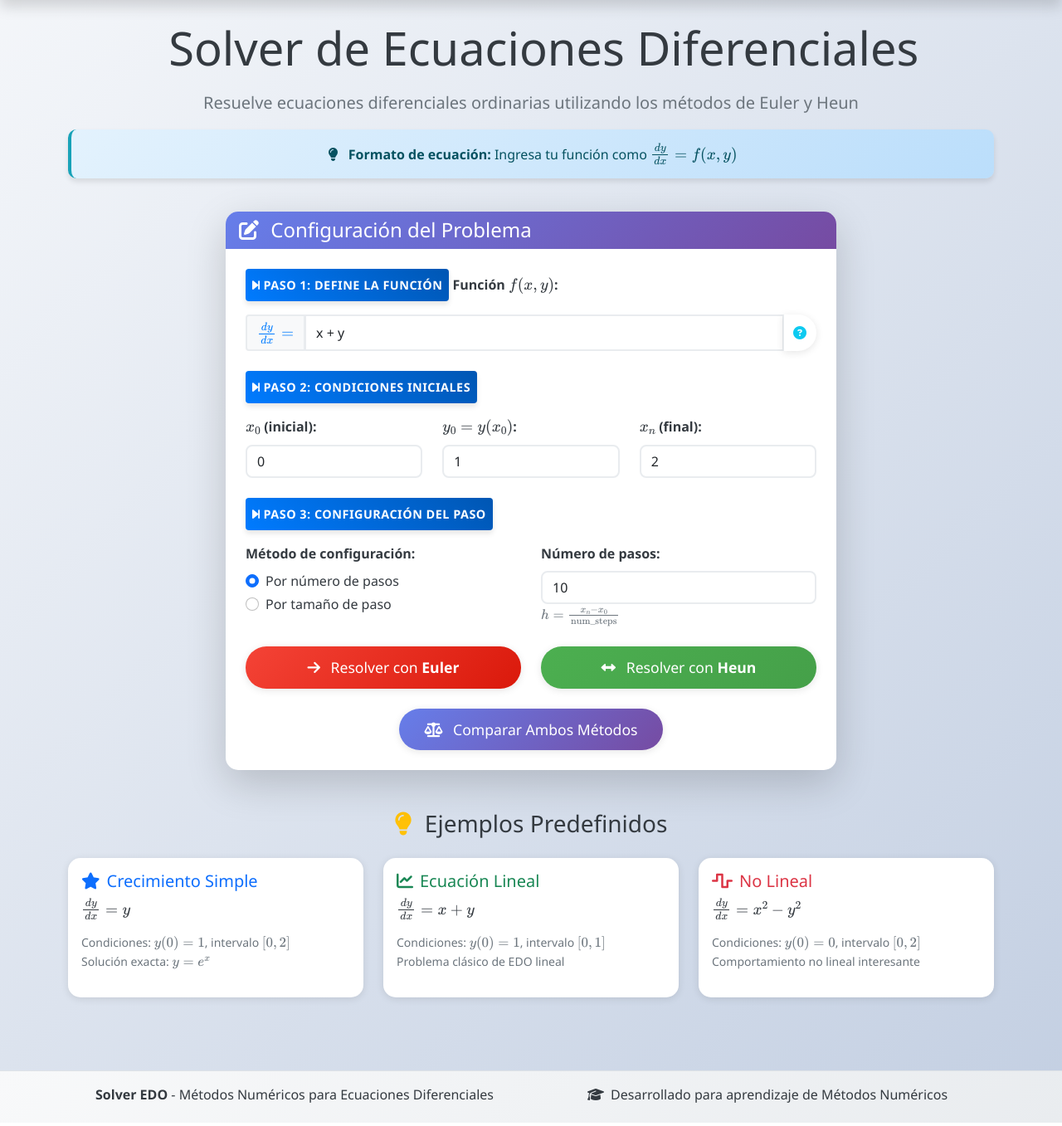
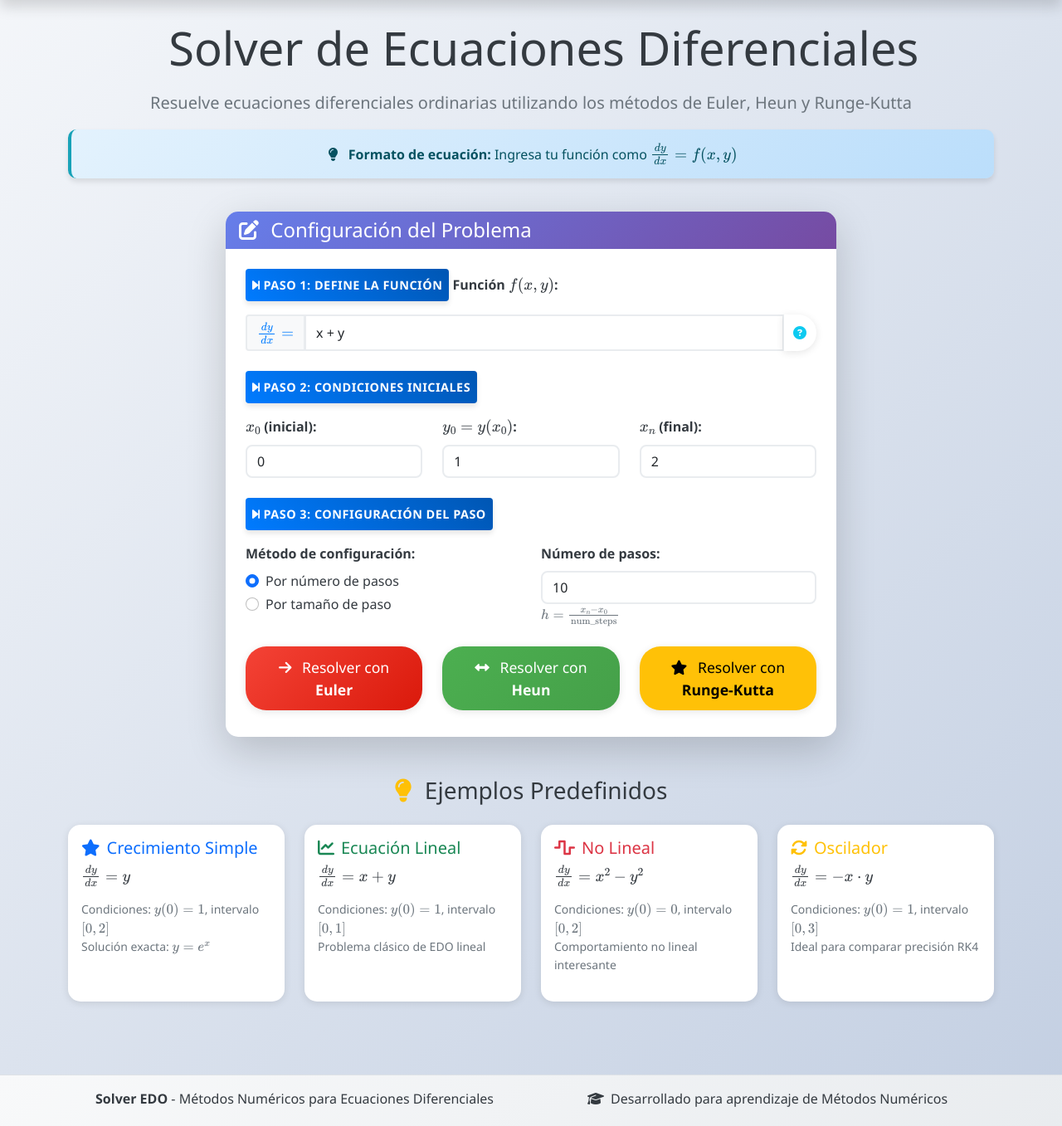
Before and after one commit to Jerorsag/App-Euler-Heun, a Flask app: page / in a window 1280 px wide. Shown: the part 64-1421 px from the top of the page at 83% size. Run offline with Flask 3, Linux system fonts and the light colour scheme.

Commit message:
Second Commit [NEW] RK Method

```diff
--- a/app.py
+++ b/app.py
@@ -7,6 +7,7 @@ from config import Config
 # Importar modelos de métodos numéricos
 from models.euler import EulerMethod
 from models.heun import HeunMethod
+from models.runge_kutta import RungeKuttaMethod
 
 # Importar utilidades
 from utils.plotter import create_ode_plot
@@ -135,6 +136,58 @@ def solve_heun():
     except Exception as e:
         return jsonify({'error': f'Error en el cálculo: {str(e)}'}), 500
 
+@app.route('/solve_runge_kutta', methods=['POST'])
+def solve_runge_kutta():
+    """Resolver ecuación diferencial usando método de Runge-Kutta."""
+    try:
+        # Obtener datos del formulario
+        data = request.get_json() if request.is_json else request.form
+
+        function_str = data['function']
+        x0 = float(data['x0'])
+        y0 = float(data['y0'])
+        xn = float(data['xn'])
+
+        # Determinar si es por número de pasos o tamaño de paso
+        if 'num_steps' in data and data['num_steps']:
+            num_steps = int(data['num_steps'])
+            h = (xn - x0) / num_steps
+        else:
+            h = float(data['step_size'])
+            num_steps = int((xn - x0) / h)
+
+        # Validar función
+        if not validate_function(function_str):
+            return jsonify({'error': 'Función inválida. Use sintaxis Python válida.'}), 400
+
+        # Resolver usando método de Runge-Kutta
+        rk = RungeKuttaMethod(function_str, x0, y0, h, num_steps)
+        results = rk.solve()
+
+        # Generar gráfica
+        plot_filename = f"runge_kutta_plot_{datetime.now().strftime('%Y%m%d_%H%M%S')}.png"
+        plot_path = create_ode_plot(results, "Método de Runge-Kutta", plot_filename)
+
+        # Guardar en historial
+        save_to_history({
+            'method': 'Runge-Kutta',
+            'function': function_str,
+            'x0': x0, 'y0': y0, 'xn': xn,
+            'h': h, 'steps': num_steps,
+            'timestamp': datetime.now().isoformat(),
+            'plot': plot_filename
+        })
+
+        return render_template('results.html',
+                               results=results,
+                               method_name="Método de Runge-Kutta",
+                               plot_url=f"static/plots/{plot_filename}",
+                               function=function_str,
+                               parameters={'x0': x0, 'y0': y0, 'xn': xn, 'h': h})
+
+    except Exception as e:
+        return jsonify({'error': f'Error en el cálculo: {str(e)}'}), 500
+
 
 @app.route('/history')
 def history():
--- a/templates/index.html
+++ b/templates/index.html
@@ -36,7 +36,7 @@
                 Solver de Ecuaciones Diferenciales
             </h1>
             <p class="lead text-muted">
-                Resuelve ecuaciones diferenciales ordinarias utilizando los métodos de <strong>Euler</strong> y <strong>Heun</strong>
+                Resuelve ecuaciones diferenciales ordinarias utilizando los métodos de <strong>Euler</strong>, <strong>Heun</strong> y <strong>Runge-Kutta</strong>
             </p>
             <div class="alert alert-info">
                 <i class="fas fa-lightbulb me-2"></i>
@@ -188,27 +188,27 @@
                         <!-- Botones de acción -->
                         <div class="text-center">
                             <div class="row">
-                                <div class="col-md-6 mb-2">
+                                <div class="col-md-4 mb-2">
                                     <button type="button" class="btn btn-danger btn-lg w-100"
                                             onclick="solveODE('euler')" id="btnEuler">
                                         <i class="fas fa-arrow-right me-2"></i>
                                         Resolver con <strong>Euler</strong>
                                     </button>
                                 </div>
-                                <div class="col-md-6 mb-2">
+                                <div class="col-md-4 mb-2">
                                     <button type="button" class="btn btn-success btn-lg w-100"
                                             onclick="solveODE('heun')" id="btnHeun">
                                         <i class="fas fa-arrows-alt-h me-2"></i>
                                         Resolver con <strong>Heun</strong>
                                     </button>
                                 </div>
-                            </div>
-                            <div class="mt-3">
-                                <button type="button" class="btn btn-primary btn-lg"
-                                        onclick="compareMethodsModal()" id="btnCompare">
-                                    <i class="fas fa-balance-scale me-2"></i>
-                                    Comparar Ambos Métodos
-                                </button>
+                                <div class="col-md-4 mb-2">
+                                    <button type="button" class="btn btn-warning btn-lg w-100"
+                                            onclick="solveODE('runge_kutta')" id="btnRungeKutta">
+                                        <i class="fas fa-star me-2"></i>
+                                        Resolver con <strong>Runge-Kutta</strong>
+                                    </button>
+                                </div>
                             </div>
                         </div>
                     </form>
@@ -226,7 +226,7 @@
             </h3>
         </div>
 
-        <div class="col-md-4 mb-3">
+        <div class="col-md-3 mb-3">
             <div class="method-card card h-100" onclick="loadExample('simple')">
                 <div class="card-body">
                     <h5 class="card-title text-primary">
@@ -241,7 +241,7 @@
             </div>
         </div>
 
-        <div class="col-md-4 mb-3">
+        <div class="col-md-3 mb-3">
             <div class="method-card card h-100" onclick="loadExample('linear')">
                 <div class="card-body">
                     <h5 class="card-title text-success">
@@ -256,7 +256,7 @@
             </div>
         </div>
 
-        <div class="col-md-4 mb-3">
+        <div class="col-md-3 mb-3">
             <div class="method-card card h-100" onclick="loadExample('nonlinear')">
                 <div class="card-body">
                     <h5 class="card-title text-danger">
@@ -266,6 +266,21 @@
                     <p class="text-muted small">
                         Condiciones: $y(0) = 0$, intervalo $[0, 2]$<br>
                         Comportamiento no lineal interesante
+                    </p>
+                </div>
+            </div>
+        </div>
+
+        <div class="col-md-3 mb-3">
+            <div class="method-card card h-100" onclick="loadExample('oscillator')">
+                <div class="card-body">
+                    <h5 class="card-title text-warning">
+                        <i class="fas fa-sync-alt me-2"></i>Oscilador
+                    </h5>
+                    <p class="card-text">$\frac{dy}{dx} = -x \cdot y$</p>
+                    <p class="text-muted small">
+                        Condiciones: $y(0) = 1$, intervalo $[0, 3]$<br>
+                        Ideal para comparar precisión RK4
                     </p>
                 </div>
             </div>
@@ -326,6 +341,13 @@ function loadExample(type) {
             y0: 0,
             xn: 2,
             num_steps: 20
+        },
+        'oscillator': {
+            function: '-x*y',
+            x0: 0,
+            y0: 1,
+            xn: 3,
+            num_steps: 15
         }
     };
 
@@ -367,7 +389,14 @@ function solveODE(method) {
         formData.append('step_size', document.getElementById('step_size').value);
     }
 
-    const url = method === 'euler' ? '/solve_euler' : '/solve_heun';
+    let url;
+    if (method === 'euler') {
+        url = '/solve_euler';
+    } else if (method === 'heun') {
+        url = '/solve_heun';
+    } else if (method === 'runge_kutta') {
+        url = '/solve_runge_kutta';
+    }
 
     fetch(url, {
         method: 'POST',
```
Also changed, not shown: models/runge_kutta.py (added, +165 -0 lines), templates/results.html (+12 -2 lines), static/plots/euler_plot_20250603_170027.png (added), static/plots/euler_plot_20250608_014637.png (added), static/plots/heun_plot_20250603_165653.png (added), static/plots/runge_kutta_plot_20250608_014233.png (added), static/plots/runge_kutta_plot_20250608_014734.png (added), static/plots/runge_kutta_plot_20250608_014834.png (added).
